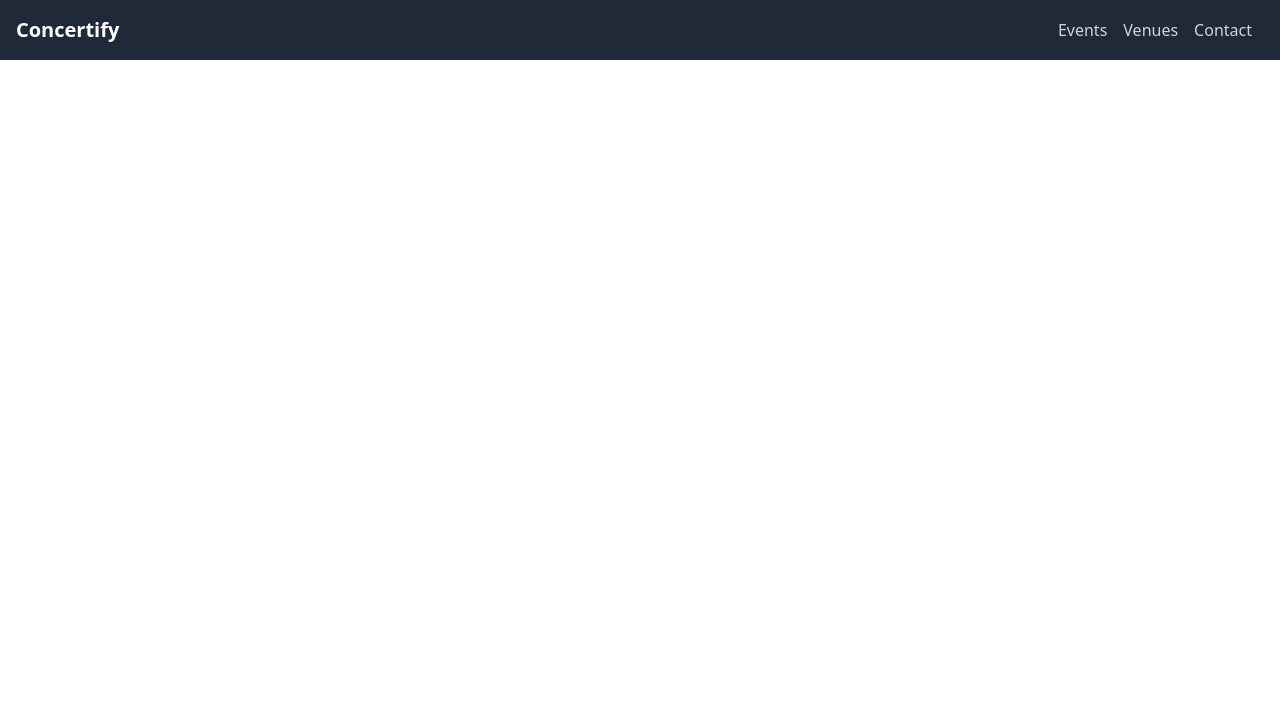
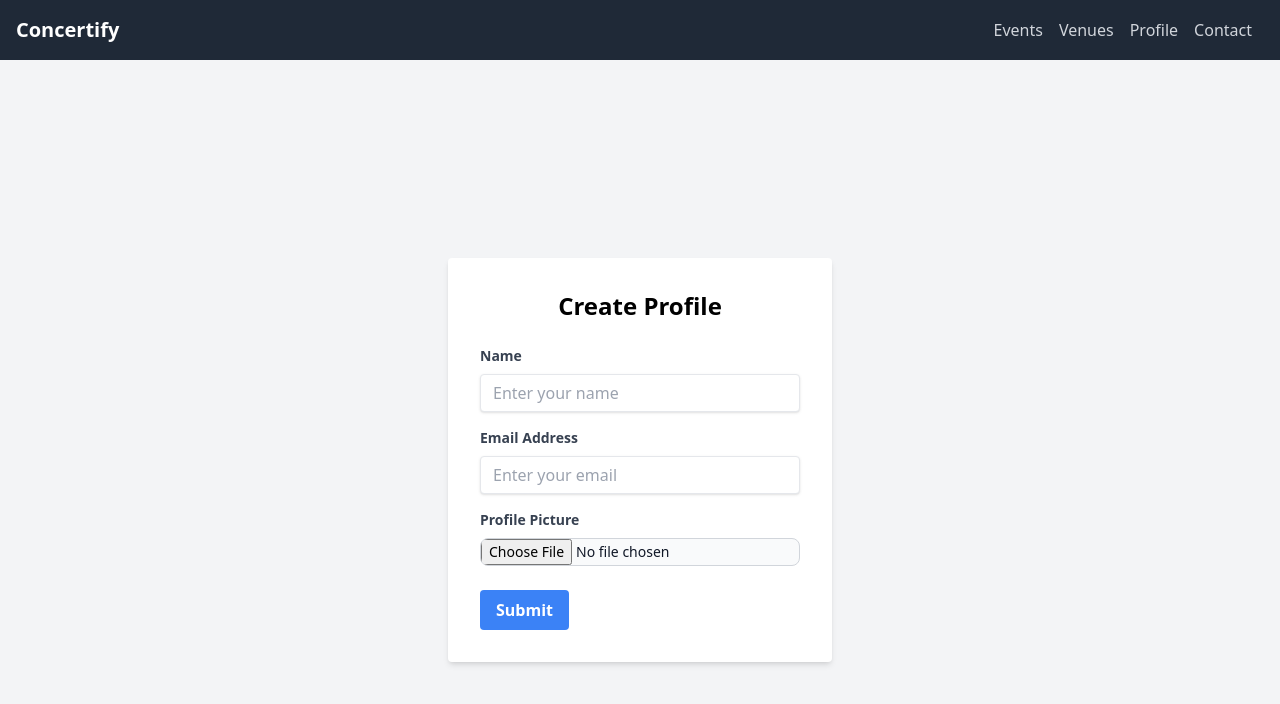
Before and after one commit to KaushikKC/Concertify, a React (Create React App) app: page /createProfile in a window 1280 px wide. Shown: the top 704 px of the page. Built offline with nearby package versions, Linux system fonts and the light colour scheme; what @web3modal/wagmi, wagmi would draw is missing.

Commit message:
Profile pages created

```diff
--- a/src/App.js
+++ b/src/App.js
@@ -1,4 +1,4 @@
-import { BrowserRouter, Route, Routes } from "react-router-dom";
+import { Route, Routes } from "react-router-dom";
 import "./App.css";
 import Navbar from "./components/Navbar";
 import Home from "./screens/Home";
@@ -7,8 +7,16 @@ import Venue from "./screens/Venue";
 import EventDetails from "./screens/EventDetails";
 import VenueDetails from "./screens/VenueDetails";
 import Contact from "./screens/Contact";
+import Profile from "./screens/Profile";
+import CreateProfile from "./screens/CreateProfile";
+import { useState } from "react";
 
 function App() {
+  const [isProfileCreated, setIsProfileCreated] = useState(false);
+
+  const handleProfileSubmit = () => {
+    setIsProfileCreated(true);
+  };
   return (
     <div>
       <Navbar />
@@ -16,6 +24,19 @@ function App() {
         <Route path="/" element={<Home />} />
         <Route path="/event" element={<Event />} />
         <Route path="/venue" element={<Venue />} />
+        <Route path="/profile" element={<Profile />} />
+        <Route
+          path="/createProfile"
+          element={
+            <div>
+              {!isProfileCreated ? (
+                <CreateProfile onSubmit={handleProfileSubmit} />
+              ) : (
+                <Profile />
+              )}
+            </div>
+          }
+        />
         <Route path="/contact" element={<Contact />} />
         <Route path="/eventdetails/:id" element={<EventDetails />} />
         <Route path="/venuedetails/:id" element={<VenueDetails />} />
--- a/src/components/Navbar.jsx
+++ b/src/components/Navbar.jsx
@@ -16,6 +16,9 @@ function Navbar() {
             <Link to="/venue" className="text-gray-300 hover:text-white">
               Venues
             </Link>
+            <Link to="/profile" className="text-gray-300 hover:text-white">
+              Profile
+            </Link>
             <Link to="/contact" className="text-gray-300 hover:text-white">
               Contact
             </Link>
--- /dev/null
+++ b/src/screens/CreateProfile.jsx
@@ -0,0 +1,96 @@
+import React, { useState } from "react";
+
+const CreateProfile = ({ onSubmit }) => {
+  const [name, setName] = useState("");
+  const [email, setEmail] = useState("");
+  const [profilePicture, setProfilePicture] = useState("");
+
+  const handleProfilePictureChange = (e) => {
+    const file = e.target.files[0];
+    if (file) {
+      const reader = new FileReader();
+      reader.onloadend = () => {
+        setProfilePicture(reader.result);
+      };
+      reader.readAsDataURL(file);
+    }
+  };
+
+  const handleSubmit = (e) => {
+    e.preventDefault();
+    const profileData = { name, email, profilePicture };
+    localStorage.setItem("profile", JSON.stringify(profileData));
+    onSubmit(profileData);
+  };
+
+  return (
+    <div className="flex items-center justify-center min-h-screen bg-gray-100">
+      <div className="bg-white p-8 rounded shadow-md w-96">
+        <h2 className="text-2xl font-semibold mb-6 text-center">
+          Create Profile
+        </h2>
+        <form onSubmit={handleSubmit}>
+          <div className="mb-4">
+            <label
+              htmlFor="name"
+              className="block text-gray-700 text-sm font-bold mb-2"
+            >
+              Name
+            </label>
+            <input
+              type="text"
+              id="name"
+              value={name}
+              onChange={(e) => setName(e.target.value)}
+              className="shadow appearance-none border rounded w-full py-2 px-3 text-gray-700 leading-tight focus:outline-none focus:ring-2 focus:ring-blue-500 focus:border-blue-500"
+              placeholder="Enter your name"
+              required
+            />
+          </div>
+          <div className="mb-4">
+            <label
+              htmlFor="email"
+              className="block text-gray-700 text-sm font-bold mb-2"
+            >
+              Email Address
+            </label>
+            <input
+              type="email"
+              id="email"
+              value={email}
+              onChange={(e) => setEmail(e.target.value)}
+              className="shadow appearance-none border rounded w-full py-2 px-3 text-gray-700 leading-tight focus:outline-none focus:ring-2 focus:ring-blue-500 focus:border-blue-500"
+              placeholder="Enter your email"
+              required
+            />
+          </div>
+          <div className="mb-6">
+            <label
+              htmlFor="profilePicture"
+              className="block text-gray-700 text-sm font-bold mb-2"
+            >
+              Profile Picture
+            </label>
+            <input
+              type="file"
+              id="profilePicture"
+              onChange={handleProfilePictureChange}
+              className="block w-full text-sm text-gray-900 border border-gray-300 rounded-lg cursor-pointer bg-gray-50 focus:outline-none"
+              accept="image/*"
+            />
+          </div>
+          <div className="flex items-center justify-between">
+            <button
+              type="submit"
+              className="bg-blue-500 hover:bg-blue-700 text-white font-bold py-2 px-4 rounded focus:outline-none focus:shadow-outline"
+            >
+              Submit
+            </button>
+          </div>
+        </form>
+      </div>
+    </div>
+  );
+};
+
+export default CreateProfile;
--- a/src/screens/Home.jsx
+++ b/src/screens/Home.jsx
@@ -1,20 +1,31 @@
-import React from 'react'
-import { Link } from 'react-router-dom'
+import React from "react";
+import { Link } from "react-router-dom";
 
 function Home() {
   return (
-    <div className="bg-cover bg-center h-screen" style={{ backgroundImage: 'url(https://imgs.search.brave.com/otBrJGY1YEN1RzNt5LEJvVGQBl1oTbi93TEvJs92zWw/rs:fit:860:0:0:0/g:ce/aHR0cHM6Ly93YWxs/cGFwZXJiYXQuY29t/L2ltZy84ODI1NS1j/b25jZXJ0LWhkLXdh/bGxwYXBlci1hbmQt/YmFja2dyb3VuZC1p/bWFnZS5qcGc)' }}>
+    <div
+      className="bg-cover bg-center h-screen"
+      style={{
+        backgroundImage:
+          "url(https://imgs.search.brave.com/otBrJGY1YEN1RzNt5LEJvVGQBl1oTbi93TEvJs92zWw/rs:fit:860:0:0:0/g:ce/aHR0cHM6Ly93YWxs/cGFwZXJiYXQuY29t/L2ltZy84ODI1NS1j/b25jZXJ0LWhkLXdh/bGxwYXBlci1hbmQt/YmFja2dyb3VuZC1p/bWFnZS5qcGc)",
+      }}
+    >
       <div className="bg-black bg-opacity-50 h-full flex flex-col justify-start py-[150px] items-center">
-      <h1 className="text-4xl md:text-6xl text-white font-bold mb-4">Welcome to Concertify</h1>
+        <h1 className="text-4xl md:text-6xl text-white font-bold mb-4">
+          Welcome to Concertify
+        </h1>
         <p className="text-xl md:text-2xl text-gray-300 mb-8 text-center">
           The ultimate event management platform for your concerts and events
         </p>
-      <Link to="/contact" className="bg-blue-500 hover:bg-blue-700 text-white font-bold py-3 px-6 rounded">
-        Contact Us
+        <Link
+          to="/createProfile"
+          className="bg-blue-500 hover:bg-blue-700 text-white font-bold py-3 px-6 rounded"
+        >
+          Get Started
         </Link>
       </div>
     </div>
-  )
+  );
 }
 
-export default Home
+export default Home;
--- /dev/null
+++ b/src/screens/Profile.jsx
@@ -0,0 +1,48 @@
+import React, { useEffect, useState } from "react";
+
+const Profile = ({ name, email }) => {
+  const [profile, setProfile] = useState({
+    name: "",
+    email: "",
+    profilePicture: "",
+  });
+
+  useEffect(() => {
+    const storedProfile = localStorage.getItem("profile");
+    if (storedProfile) {
+      setProfile(JSON.parse(storedProfile));
+    }
+  }, []);
+  return (
+    <div className="flex items-center justify-center min-h-screen bg-gray-100">
+      <div className="bg-white p-8 rounded shadow-md w-96">
+        <h2 className="text-2xl font-semibold mb-6 text-center">
+          Profile Details
+        </h2>
+        <div className="flex flex-col mb-6">
+          <div className="flex justify-center">
+            <img
+              src="https://via.placeholder.com/150" // Placeholder image URL
+              alt="Profile Avatar"
+              className="rounded-full h-24 w-24 mb-4"
+            />
+          </div>
+          <div className="mb-4">
+            <label className="block text-gray-700 text-sm font-bold mb-2">
+              Name:
+            </label>
+            <p className="text-gray-700 text-lg">{profile.name}</p>
+          </div>
+          <div className="mb-4">
+            <label className="block text-gray-700 text-sm font-bold mb-2">
+              Email Address:
+            </label>
+            <p className="text-gray-700 text-lg">{profile.email}</p>
+          </div>
+        </div>
+      </div>
+    </div>
+  );
+};
+
+export default Profile;
```
Lines whose indentation alone changed are shown as unchanged.
